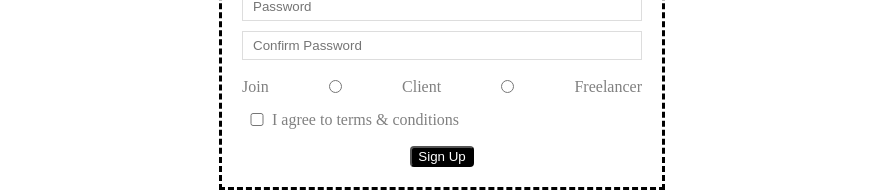
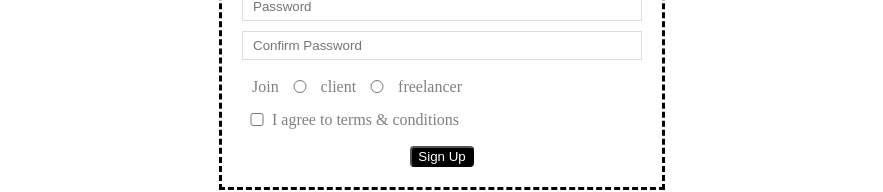
Before and after one commit to moezemara/freelance-dashboard, a React (Create React App) app: page /signup in a window 1280 px wide. Shown: the part 471-663 px from the top of the page, without its empty margins (198-1081 px from the left). Built offline with nearby package versions, Linux system fonts and the light colour scheme.

Commit message:
updating signUP changing join as styling

```diff
--- a/src/Home.js
+++ b/src/Home.js
@@ -16,8 +16,6 @@ const Home = () => {
 
             <a href="/signup"><button id="home-btn-1" >Have your job done</button></a>
             <a href="/signup"><button id="home-btn-2">Earn money now</button></a>
-
-
 
         </div>
 
--- a/src/SignUp.js
+++ b/src/SignUp.js
@@ -219,12 +219,10 @@ const SignUp = () => {
                 <input placeholder="Password"/>
                 <input placeholder="Confirm Password"/>
 
-                <div className="name_part">
+                <div id = "join-client-freelancer" className="name_part">
                     <label>Join</label>
-                    <input type="radio" value="client" name="joinAs"/>
-                    <label>Client</label>
-                    <input type="radio" value="freelancer" name="joinAs"/>
-                    <label>Freelancer</label>
+                    <input type="radio" value="client" name="joinAs"/>client
+                    <input type="radio" value="freelancer" name="joinAs"/>freelancer
                 </div>
 
                 <div className="name_part">
--- a/src/index.css
+++ b/src/index.css
@@ -288,3 +288,10 @@ display: block;
   height: 250px;
   border-radius: 50%;
 }
+
+#join-client-freelancer {
+  margin: 10px 180px 0px 10px;
+}
+#join-client-freelancer input {
+  margin: px 0px 0px 20px;
+}
```
